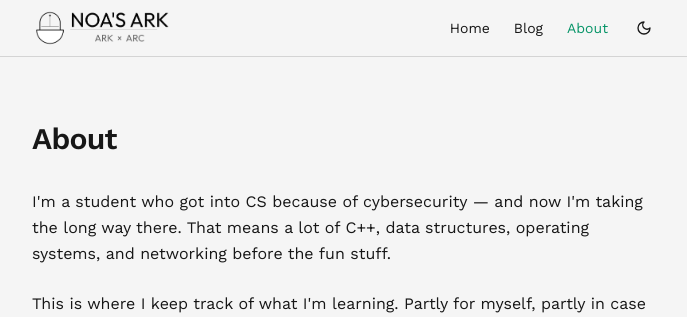
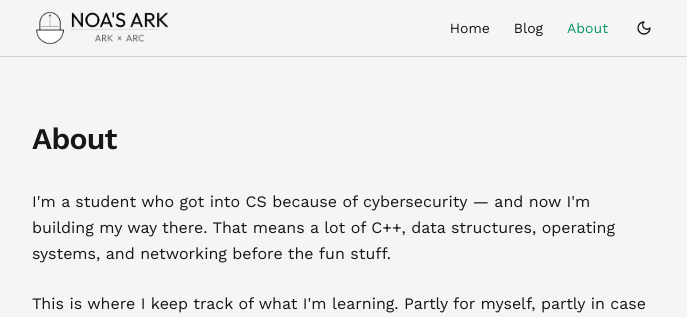
Before and after one commit to n0as-ark/logbook, a React (Vite) app: page /logbook/about in a window 1280 px wide. Shown: the top 317 px of the page, without its empty margins (296-983 px from the left). Built offline with nearby package versions, Linux system fonts and the light colour scheme; the HTML template or start-up script is replaced by a standard one.

Commit message:
Update About.tsx

```diff
--- a/src/pages/About.tsx
+++ b/src/pages/About.tsx
@@ -17,7 +17,7 @@ const About = () => {
       <h1 className="text-3xl font-semibold tracking-tight mb-8">About</h1>
       <div className="space-y-6 mb-16">
         <p className="text-muted-foreground leading-relaxed">
-          I'm a student who got into CS because of cybersecurity — and now I'm taking the long way there. That means a lot of C++, data structures, operating systems, and networking before the fun stuff.
+          I'm a student who got into CS because of cybersecurity — and now I'm building my way there. That means a lot of C++, data structures, operating systems, and networking before the fun stuff.
         </p>
         <p className="text-muted-foreground leading-relaxed">
           This is where I keep track of what I'm learning. Partly for myself, partly in case it's useful to someone else.
```
